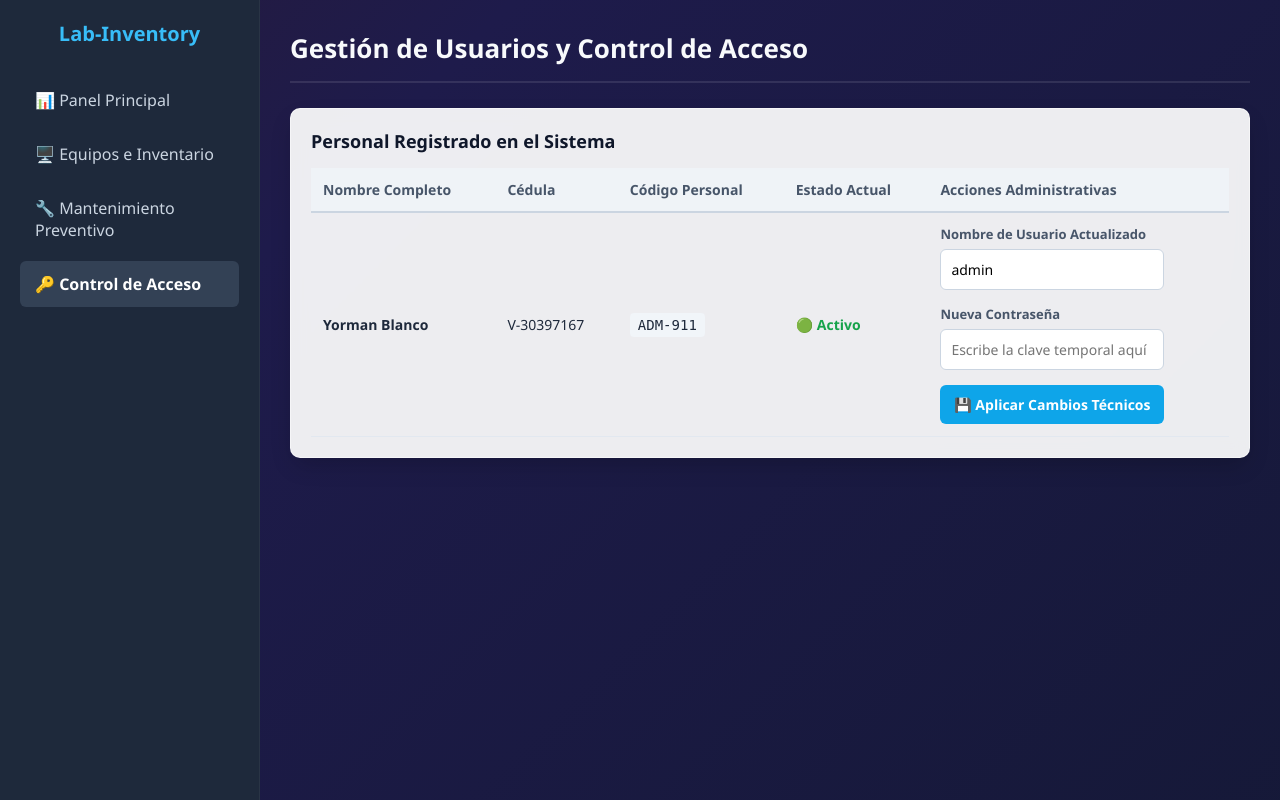
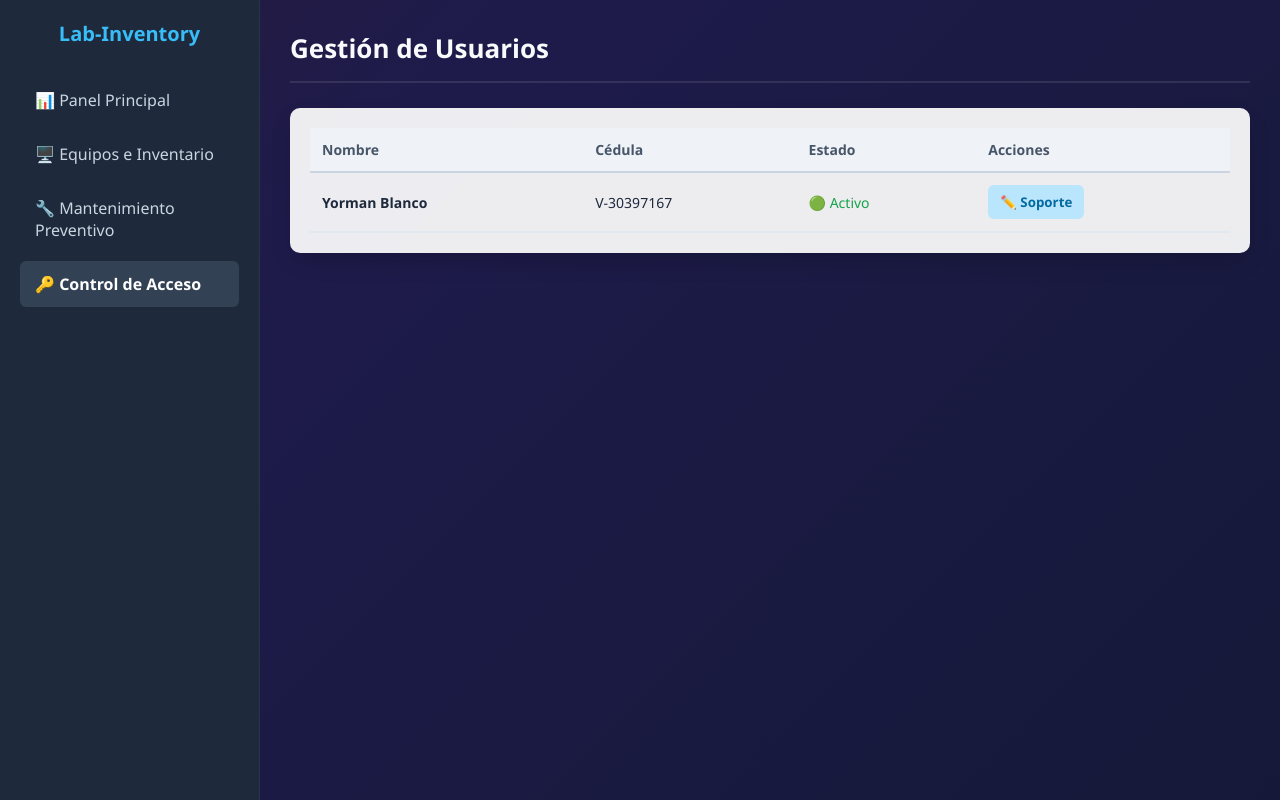
Before and after one commit to yorman30397167-gif/lab-inventory-manage, a Flask app: page /acceso in a window 1280 px wide. Run offline with Flask 3, Linux system fonts and the light colour scheme; a user stored in the database is signed in.

Commit message:
Actualización final de interfaz acceso.html

```diff
--- a/templates/acceso.html
+++ b/templates/acceso.html
@@ -38,61 +38,22 @@
             border-radius: 10px;
             box-shadow: 0 10px 25px -5px rgba(0, 0, 0, 0.2);
             padding: 20px;
-            border: 1px solid rgba(255, 255, 255, 0.5);
         }
-        .table-container h2 { font-size: 18px; margin-bottom: 15px; color: #0f172a; font-weight: 700; }
         table { width: 100%; border-collapse: collapse; text-align: left; }
-        th { background-color: rgba(241, 245, 249, 0.8); padding: 12px; color: #475569; font-size: 14px; border-bottom: 2px solid #cbd5e1; font-weight: 600; }
+        th { background-color: rgba(241, 245, 249, 0.8); padding: 12px; color: #475569; font-size: 14px; border-bottom: 2px solid #cbd5e1; }
         td { padding: 12px; border-bottom: 1px solid #e2e8f0; font-size: 14px; color: #1e293b; }
-        tr:hover { background-color: rgba(241, 245, 249, 0.5); }
 
-        .btn-toggle { border: none; padding: 6px 12px; border-radius: 6px; font-size: 12px; font-weight: bold; cursor: pointer; transition: 0.2s; text-decoration: none; display: inline-block; }
-        .btn-toggle.deactivate { background-color: #fee2e2; color: #991b1b; border: 1px solid rgba(239, 68, 68, 0.2); }
-        .btn-toggle.deactivate:hover { background-color: #fca5a5; transform: translateY(-1px); }
-        .btn-toggle.activate { background-color: #d1fae5; color: #065f46; border: 1px solid rgba(16, 185, 129, 0.2); }
-        .btn-toggle.activate:hover { background-color: #a7f3d0; transform: translateY(-1px); }
+        /* Estilo del Panel Desplegable */
+        .panel-soporte { background-color: #f1f5f9; padding: 15px; border-radius: 8px; margin-top: 10px; display: none; border: 1px solid #cbd5e1; }
+        .form-grid { display: grid; grid-template-columns: 1fr 1fr auto; gap: 10px; align-items: end; }
+        .form-group { margin: 0; }
+        .form-group label { display: block; font-size: 12px; font-weight: 600; color: #475569; margin-bottom: 4px; }
+        .form-group input { width: 100%; padding: 8px; border: 1px solid #cbd5e1; border-radius: 4px; }
 
-        .btn-edit { background-color: #e0f2fe; color: #0369a1; border: 1px solid rgba(14, 165, 233, 0.2); margin-right: 4px; }
-        .btn-edit:hover { background-color: #bae6fd; transform: translateY(-1px); }
-        .btn-delete { background-color: #ffedd5; color: #c2410c; border: 1px solid rgba(249, 115, 22, 0.2); }
-        .btn-delete:hover { background-color: #fed7aa; transform: translateY(-1px); }
-
-        .alert-flash {
-            display: flex;
-            justify-content: space-between;
-            align-items: center;
-            padding: 12px 20px;
-            border-radius: 8px;
-            margin-bottom: 20px;
-            font-size: 14px;
-            font-weight: 500;
-            box-shadow: 0 4px 6px -1px rgba(0,0,0,0.1);
-        }
-        .alert-flash.success { background-color: #d1fae5; color: #065f46; border-left: 4px solid #10b981; }
-
-        .modal {
-            display: none;
-            position: fixed;
-            z-index: 1000;
-            left: 0; top: 0; width: 100%; height: 100%;
-            background-color: rgba(15, 23, 42, 0.6);
-            backdrop-filter: blur(4px);
-            align-items: center; justify-content: center;
-        }
-        .modal-content {
-            background-color: white;
-            padding: 25px;
-            border-radius: 10px;
-            width: 100%; max-width: 400px;
-            box-shadow: 0 20px 25px -5px rgba(0,0,0,0.3);
-        }
-        .modal-header { display: flex; justify-content: space-between; align-items: center; margin-bottom: 20px; }
-        .modal-close { font-size: 22px; font-weight: bold; cursor: pointer; color: #64748b; background: none; border: none; }
-
-        .form-group { margin-bottom: 15px; }
-        .form-group label { display: block; font-size: 13px; font-weight: 600; color: #475569; margin-bottom: 6px; }
-        .form-group input { width: 100%; padding: 10px; border: 1px solid #cbd5e1; border-radius: 6px; font-size: 14px; }
-        .btn-submit { width: 100%; background-color: #0ea5e9; color: white; border: none; padding: 10px; border-radius: 6px; font-weight: bold; font-size: 14px; cursor: pointer; }
+        .btn-action { border: none; padding: 8px 12px; border-radius: 6px; font-weight: bold; cursor: pointer; transition: 0.2s; }
+        .btn-support { background-color: #bae6fd; color: #0369a1; }
+        .btn-delete { background-color: #fecaca; color: #991b1b; }
+        .btn-submit { background-color: #0ea5e9; color: white; padding: 8px 15px; }
     </style>
 </head>
 <body>
@@ -108,29 +69,16 @@
     </div>
 
     <div class="main-content">
-        <div class="header"><h1>Gestión de Usuarios y Control de Acceso</h1></div>
-
-        {% with messages = get_flashed_messages(with_categories=true) %}
-          {% if messages %}
-            {% for category, message in messages %}
-              <div class="alert-flash {{ category }}">
-                  <span>📢 {{ message }}</span>
-                  <button class="close-alert" onclick="this.parentElement.style.display='none';">&times;</button>
-              </div>
-            {% endfor %}
-          {% endif %}
-        {% endwith %}
+        <div class="header"><h1>Gestión de Usuarios</h1></div>
 
         <div class="table-container">
-            <h2>Personal Registrado en el Sistema</h2>
             <table>
                 <thead>
                     <tr>
-                        <th>Nombre Completo</th>
+                        <th>Nombre</th>
                         <th>Cédula</th>
-                        <th>Código Personal</th>
-                        <th>Estado Actual</th>
-                        <th>Acciones Administrativas</th>
+                        <th>Estado</th>
+                        <th>Acciones</th>
                     </tr>
                 </thead>
                 <tbody>
@@ -138,58 +86,36 @@
                     <tr>
                         <td><strong>{{ usuario.nombre }} {{ usuario.apellido }}</strong></td>
                         <td>{{ usuario.cedula }}</td>
-                        <td><span style="font-family: monospace; background: #f1f5f9; padding: 4px 8px; border-radius: 4px;">{{ usuario.codigo_assigned }}</span></td>
                         <td>
-                            {% if usuario.estado == "Activo" %}
-                                <span style="color: #16a34a; font-weight: bold;">🟢 Activo</span>
-                            {% else %}
-                                <span style="color: #dc2626; font-weight: bold;">🔴 Inactivo</span>
+                            {% if usuario.estado == "Activo" %} <span style="color: #16a34a;">🟢 Activo</span>
+                            {% else %} <span style="color: #dc2626;">🔴 Inactivo</span> {% endif %}
+                        </td>
+                        <td>
+                            <button class="btn-action btn-support" onclick="toggleSoporte('{{ usuario.id }}')">✏️ Soporte</button>
+                            {% if usuario.username != session['usuario'] %}
+                                <form action="{{ url_for('eliminar_usuario', usuario_id=usuario.id) }}" method="POST" style="display:inline;">
+                                    <button type="submit" class="btn-action btn-delete">🗑️ Eliminar</button>
+                                </form>
                             {% endif %}
                         </td>
-                        <td>
-                            <div style="display: flex; gap: 4px; align-items: center;">
-                                <form action="{{ url_for('editar_credenciales', usuario_id=usuario.id) }}" method="POST">
+                    </tr>
+                    <tr>
+                        <td colspan="4" style="padding: 0;">
+                            <div id="panel-soporte-{{ usuario.id }}" class="panel-soporte">
+                                <form action="{{ url_for('editar_credenciales', usuario_id=usuario.id) }}" method="POST" class="form-grid">
                                     <div class="form-group">
-                                        <label>Nombre de Usuario Actualizado</label>
+                                        <label>Usuario</label>
                                         <input type="text" name="username" value="{{ usuario.username }}" required>
                                     </div>
                                     <div class="form-group">
                                         <label>Nueva Contraseña</label>
-                                        <input type="text" name="password" placeholder="Escribe la clave temporal aquí" required>
+                                        <input type="text" name="password" placeholder="Nueva clave..." required>
                                     </div>
-                                    <button type="submit" class="btn-submit">💾 Aplicar Cambios Técnicos</button>
+                                    <button type="submit" class="btn-action btn-submit">💾 Guardar</button>
                                 </form>
-
-                                {% if usuario.username != session['usuario'] %}
-                                    <button class="btn-toggle btn-edit" onclick="abrirModalEdicion('{{ usuario.id }}', '{{ usuario.username }}')">✏️ Soporte</button>
-
-                                    <form action="{{ url_for('eliminar_usuario', usuario_id=usuario.id) }}" method="POST" ...>
-                                        <button type="submit" class="btn-toggle btn-delete">🗑️ Eliminar</button>
-                                    </form>
-                                {% endif %}
                             </div>
                         </td>
                     </tr>
-
-                    <div id="modal-{{ usuario.id }}" class="modal">
-                        <div class="modal-content">
-                            <div class="modal-header">
-                                <h3>⚙️ Soporte: Restablecer Credenciales</h3>
-                                <button class="modal-close" onclick="cerrarModalEdicion('{{ usuario.id }}')">&times;</button>
-                            </div>
-                            <form action="{{ url_for('cambiar_estado_usuario', usuario_id=usuario.id) }}" method="POST">
-                                <div class="form-group">
-                                    <label>Nombre de Usuario Actualizado</label>
-                                    <input type="text" id="input-user-{{ usuario.id }}" name="username" required>
-                                </div>
-                                <div class="form-group">
-                                    <label>Nueva Contraseña de Soporte</label>
-                                    <input type="text" name="password" placeholder="Escribe la clave temporal aquí" required>
-                                </div>
-                                <button type="submit" class="btn-submit">💾 Aplicar Cambios Técnicos</button>
-                            </form>
-                        </div>
-                    </div>
                     {% endfor %}
                 </tbody>
             </table>
@@ -197,12 +123,9 @@
     </div>
 
     <script>
-        function abrirModalEdicion(id, username) {
-            document.getElementById('modal-' + id).style.display = 'flex';
-            document.getElementById('input-user-' + id).value = username;
-        }
-        function cerrarModalEdicion(id) {
-            document.getElementById('modal-' + id).style.display = 'none';
+        function toggleSoporte(id) {
+            var panel = document.getElementById('panel-soporte-' + id);
+            panel.style.display = (panel.style.display === 'block') ? 'none' : 'block';
         }
     </script>
 </body>
```
